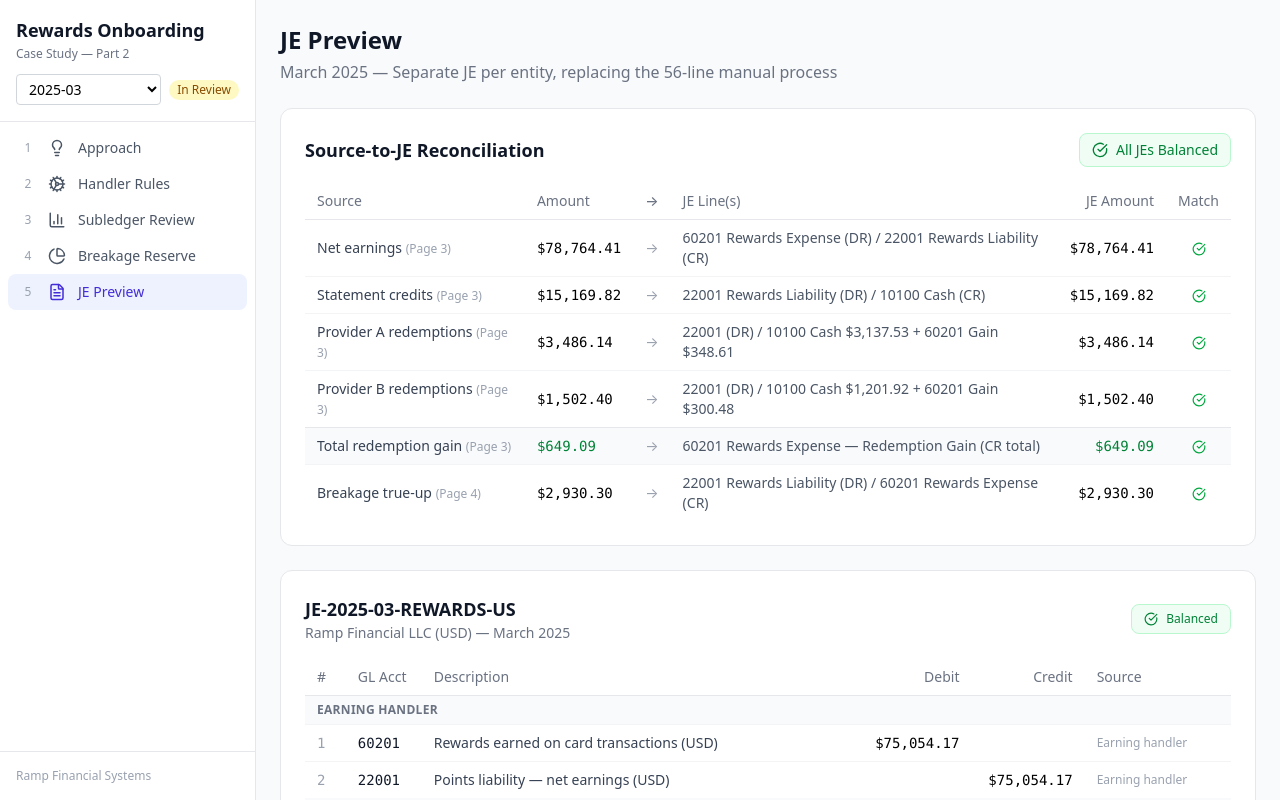
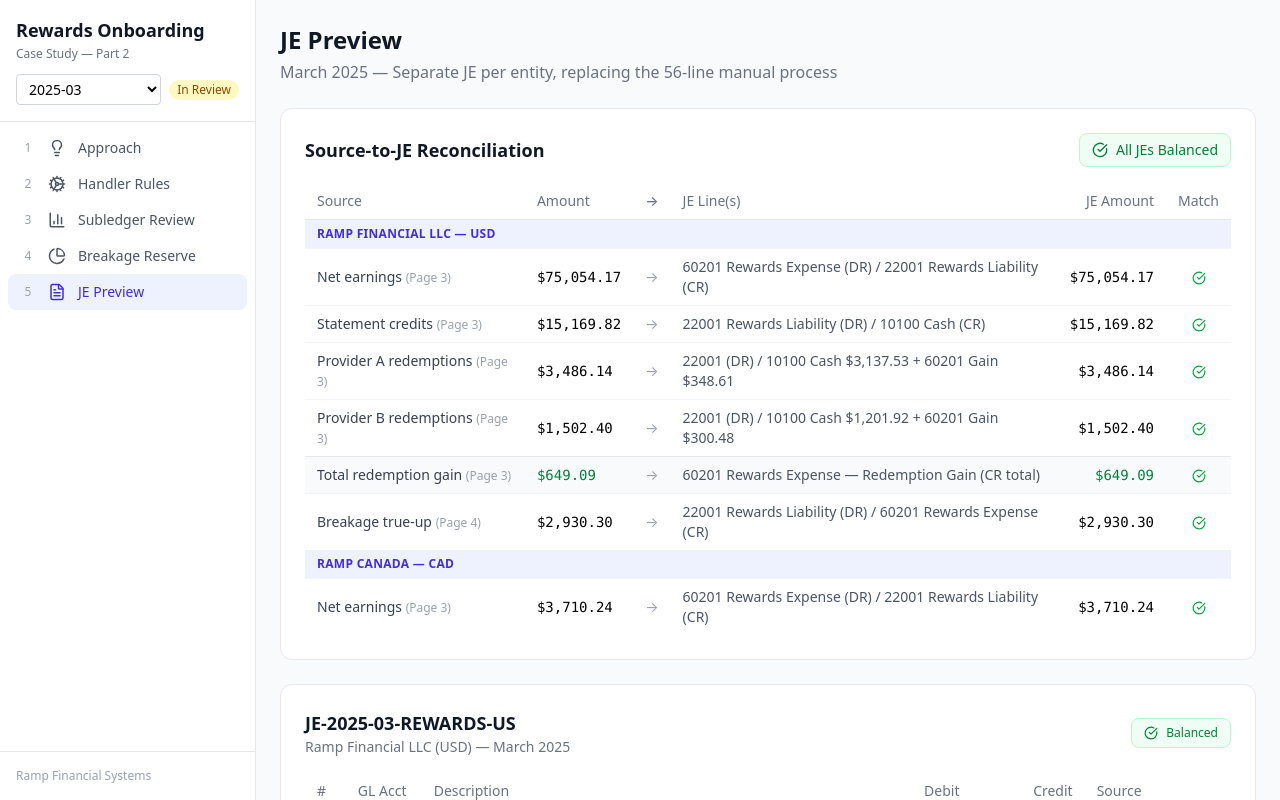
Before and after one commit to jkirihara1/ramp-case-study, a React (Vite) app in the folder part2/: page /journal-entry in a window 1280 px wide. Shown: the top 800 px of the page. Built offline with nearby package versions, Linux system fonts and the light colour scheme.

Commit message:
Split Source-to-JE Reconciliation by entity to avoid USD/CAD mixing

```diff
--- a/part2/src/pages/ProposedJE.jsx
+++ b/part2/src/pages/ProposedJE.jsx
@@ -90,15 +90,25 @@
   const usJE = jes["Ramp Financial LLC"];
   const caJE = jes["Ramp Canada"];
 
-  // Combined totals for reconciliation
-  const allLines = [...usJE.lines, ...caJE.lines];
-  const totalDR = allLines.reduce((s, l) => s + l.debit, 0);
-  const totalCR = allLines.reduce((s, l) => s + l.credit, 0);
-  const balanced = Math.abs(totalDR - totalCR) < 0.01;
+  // Balance check per entity (different currencies — never combine)
+  const usBalanced = Math.abs(usJE.lines.reduce((s, l) => s + l.debit, 0) - usJE.lines.reduce((s, l) => s + l.credit, 0)) < 0.01;
+  const caBalanced = Math.abs(caJE.lines.reduce((s, l) => s + l.debit, 0) - caJE.lines.reduce((s, l) => s + l.credit, 0)) < 0.01;
+  const allBalanced = usBalanced && caBalanced;
 
   const sc = m.redemptions.byChannel.STATEMENT_CREDIT;
   const pa = m.redemptions.byChannel.PROVIDER_A;
   const pb = m.redemptions.byChannel.PROVIDER_B;
+
+  // Per-entity source amounts
+  const usdNet = m.earnings.byCurrency.USD.dollars;
+  const cadNet = m.earnings.byCurrency.CAD.dollars;
+
+  // JE line lookups
+  const usEarnDebit = usJE.lines.filter((l) => l.glAccount === 60201 && l.description.includes("earned")).reduce((s, l) => s + l.debit, 0);
+  const gainCredit = usJE.lines.filter((l) => l.description.includes("redemption gain")).reduce((s, l) => s + l.credit, 0);
+  const caEarnDebit = caJE.lines.filter((l) => l.glAccount === 60201 && l.description.includes("earned")).reduce((s, l) => s + l.debit, 0);
+
+  const match = (a, b) => Math.abs(a - b) < 0.01;
 
   return (
     <div className="space-y-6">
@@ -113,9 +123,9 @@
       <div className="bg-white rounded-xl border border-gray-200 p-6">
         <div className="flex items-center justify-between mb-4">
           <h3 className="text-lg font-semibold text-gray-900">Source-to-JE Reconciliation</h3>
-          <div className={`flex items-center gap-2 px-3 py-1.5 rounded-lg text-sm font-medium ${balanced ? "bg-green-50 text-green-700 border border-green-200" : "bg-red-50 text-red-700 border border-red-200"}`}>
+          <div className={`flex items-center gap-2 px-3 py-1.5 rounded-lg text-sm font-medium ${allBalanced ? "bg-green-50 text-green-700 border border-green-200" : "bg-red-50 text-red-700 border border-red-200"}`}>
             <CheckCircle size={16} />
-            {balanced ? "All JEs Balanced" : "JE NOT Balanced"}
+            {allBalanced ? "All JEs Balanced" : "JE NOT Balanced"}
           </div>
         </div>
         <div className="overflow-x-auto">
@@ -131,56 +141,52 @@
               </tr>
             </thead>
             <tbody>
-              {/* Net earnings → Rewards Expense + Rewards Liability */}
+              {/* ── Ramp Financial LLC (USD) ───────────────────────────────── */}
+              <tr className="bg-indigo-50">
+                <td colSpan={6} className="px-3 py-1.5 text-xs font-semibold text-indigo-700 uppercase tracking-wide">
+                  Ramp Financial LLC — USD
+                </td>
+              </tr>
               <tr className="border-t border-gray-100">
                 <td className="px-3 py-2 text-gray-700">Net earnings <span className="text-xs text-gray-400">(Page 3)</span></td>
-                <td className="px-3 py-2 font-mono">{fmt(m.earnings.netDollars)}</td>
+                <td className="px-3 py-2 font-mono">{fmt(usdNet)}</td>
                 <td className="px-3 py-2 text-gray-400">→</td>
                 <td className="px-3 py-2 text-gray-600">60201 Rewards Expense (DR) / 22001 Rewards Liability (CR)</td>
-                <td className="px-3 py-2 text-right font-mono">
-                  {fmt(allLines.filter((l) => l.glAccount === 60201 && l.description.includes("earned")).reduce((s, l) => s + l.debit, 0))}
-                </td>
-                <td className="px-3 py-2 text-center"><CheckCircle size={14} className="text-green-600 inline" /></td>
+                <td className="px-3 py-2 text-right font-mono">{fmt(usEarnDebit)}</td>
+                <td className="px-3 py-2 text-center">{match(usdNet, usEarnDebit) ? <CheckCircle size={14} className="text-green-600 inline" /> : <span className="text-red-500 text-xs font-bold">✗</span>}</td>
               </tr>
-              {/* Statement credit redemptions */}
               <tr className="border-t border-gray-100">
                 <td className="px-3 py-2 text-gray-700">Statement credits <span className="text-xs text-gray-400">(Page 3)</span></td>
                 <td className="px-3 py-2 font-mono">{fmt(sc.faceValue)}</td>
                 <td className="px-3 py-2 text-gray-400">→</td>
                 <td className="px-3 py-2 text-gray-600">22001 Rewards Liability (DR) / 10100 Cash (CR)</td>
                 <td className="px-3 py-2 text-right font-mono">{fmt(sc.cashPaid)}</td>
-                <td className="px-3 py-2 text-center"><CheckCircle size={14} className="text-green-600 inline" /></td>
+                <td className="px-3 py-2 text-center">{match(sc.faceValue, sc.cashPaid) ? <CheckCircle size={14} className="text-green-600 inline" /> : <span className="text-red-500 text-xs font-bold">✗</span>}</td>
               </tr>
-              {/* Provider A */}
               <tr className="border-t border-gray-100">
                 <td className="px-3 py-2 text-gray-700">Provider A redemptions <span className="text-xs text-gray-400">(Page 3)</span></td>
                 <td className="px-3 py-2 font-mono">{fmt(pa.faceValue)}</td>
                 <td className="px-3 py-2 text-gray-400">→</td>
                 <td className="px-3 py-2 text-gray-600">22001 (DR) / 10100 Cash {fmt(pa.cashPaid)} + 60201 Gain {fmt(pa.gain)}</td>
                 <td className="px-3 py-2 text-right font-mono">{fmt(pa.cashPaid + pa.gain)}</td>
-                <td className="px-3 py-2 text-center"><CheckCircle size={14} className="text-green-600 inline" /></td>
+                <td className="px-3 py-2 text-center">{match(pa.faceValue, pa.cashPaid + pa.gain) ? <CheckCircle size={14} className="text-green-600 inline" /> : <span className="text-red-500 text-xs font-bold">✗</span>}</td>
               </tr>
-              {/* Provider B */}
               <tr className="border-t border-gray-100">
                 <td className="px-3 py-2 text-gray-700">Provider B redemptions <span className="text-xs text-gray-400">(Page 3)</span></td>
                 <td className="px-3 py-2 font-mono">{fmt(pb.faceValue)}</td>
                 <td className="px-3 py-2 text-gray-400">→</td>
                 <td className="px-3 py-2 text-gray-600">22001 (DR) / 10100 Cash {fmt(pb.cashPaid)} + 60201 Gain {fmt(pb.gain)}</td>
                 <td className="px-3 py-2 text-right font-mono">{fmt(pb.cashPaid + pb.gain)}</td>
-                <td className="px-3 py-2 text-center"><CheckCircle size={14} className="text-green-600 inline" /></td>
+                <td className="px-3 py-2 text-center">{match(pb.faceValue, pb.cashPaid + pb.gain) ? <CheckCircle size={14} className="text-green-600 inline" /> : <span className="text-red-500 text-xs font-bold">✗</span>}</td>
               </tr>
-              {/* Redemption gain total */}
               <tr className="border-t border-gray-200 bg-gray-50">
                 <td className="px-3 py-2 text-gray-700 font-medium">Total redemption gain <span className="text-xs text-gray-400">(Page 3)</span></td>
                 <td className="px-3 py-2 font-mono text-green-700">{fmt(m.redemptions.totalGain)}</td>
                 <td className="px-3 py-2 text-gray-400">→</td>
                 <td className="px-3 py-2 text-gray-600">60201 Rewards Expense — Redemption Gain (CR total)</td>
-                <td className="px-3 py-2 text-right font-mono text-green-700">
-                  {fmt(allLines.filter((l) => l.description.includes("redemption gain")).reduce((s, l) => s + l.credit, 0))}
-                </td>
-                <td className="px-3 py-2 text-center"><CheckCircle size={14} className="text-green-600 inline" /></td>
+                <td className="px-3 py-2 text-right font-mono text-green-700">{fmt(gainCredit)}</td>
+                <td className="px-3 py-2 text-center">{match(m.redemptions.totalGain, gainCredit) ? <CheckCircle size={14} className="text-green-600 inline" /> : <span className="text-red-500 text-xs font-bold">✗</span>}</td>
               </tr>
-              {/* Breakage */}
               <tr className="border-t border-gray-100">
                 <td className="px-3 py-2 text-gray-700">Breakage true-up <span className="text-xs text-gray-400">(Page 4)</span></td>
                 <td className="px-3 py-2 font-mono">{fmt(br.trueUpDollars)}</td>
@@ -188,6 +194,21 @@
                 <td className="px-3 py-2 text-gray-600">22001 Rewards Liability (DR) / 60201 Rewards Expense (CR)</td>
                 <td className="px-3 py-2 text-right font-mono">{fmt(Math.abs(br.trueUpDollars))}</td>
                 <td className="px-3 py-2 text-center"><CheckCircle size={14} className="text-green-600 inline" /></td>
+              </tr>
+
+              {/* ── Ramp Canada (CAD) ─────────────────────────────────────── */}
+              <tr className="bg-indigo-50">
+                <td colSpan={6} className="px-3 py-1.5 text-xs font-semibold text-indigo-700 uppercase tracking-wide">
+                  Ramp Canada — CAD
+                </td>
+              </tr>
+              <tr className="border-t border-gray-100">
+                <td className="px-3 py-2 text-gray-700">Net earnings <span className="text-xs text-gray-400">(Page 3)</span></td>
+                <td className="px-3 py-2 font-mono">{fmt(cadNet)}</td>
+                <td className="px-3 py-2 text-gray-400">→</td>
+                <td className="px-3 py-2 text-gray-600">60201 Rewards Expense (DR) / 22001 Rewards Liability (CR)</td>
+                <td className="px-3 py-2 text-right font-mono">{fmt(caEarnDebit)}</td>
+                <td className="px-3 py-2 text-center">{match(cadNet, caEarnDebit) ? <CheckCircle size={14} className="text-green-600 inline" /> : <span className="text-red-500 text-xs font-bold">✗</span>}</td>
               </tr>
             </tbody>
           </table>
```
